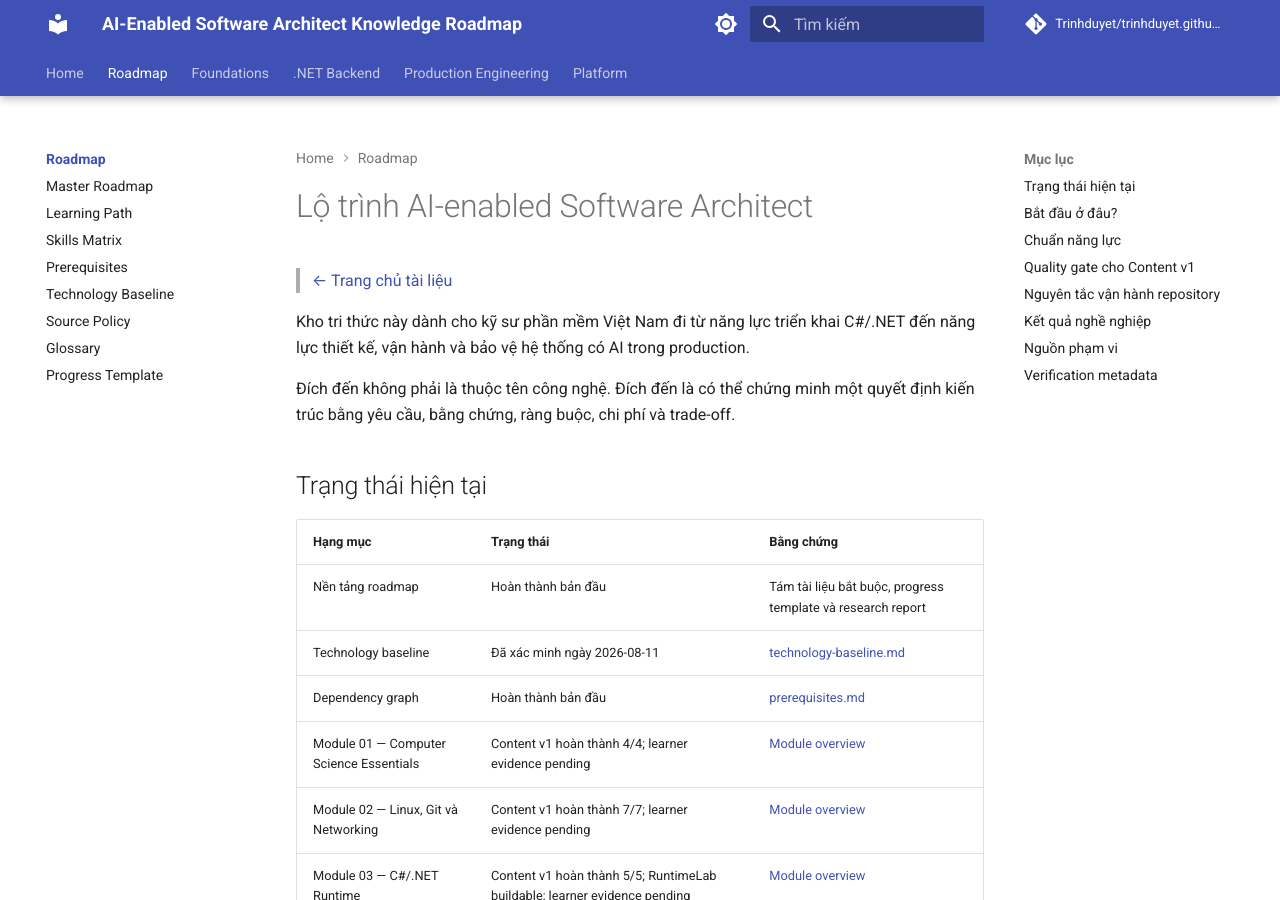
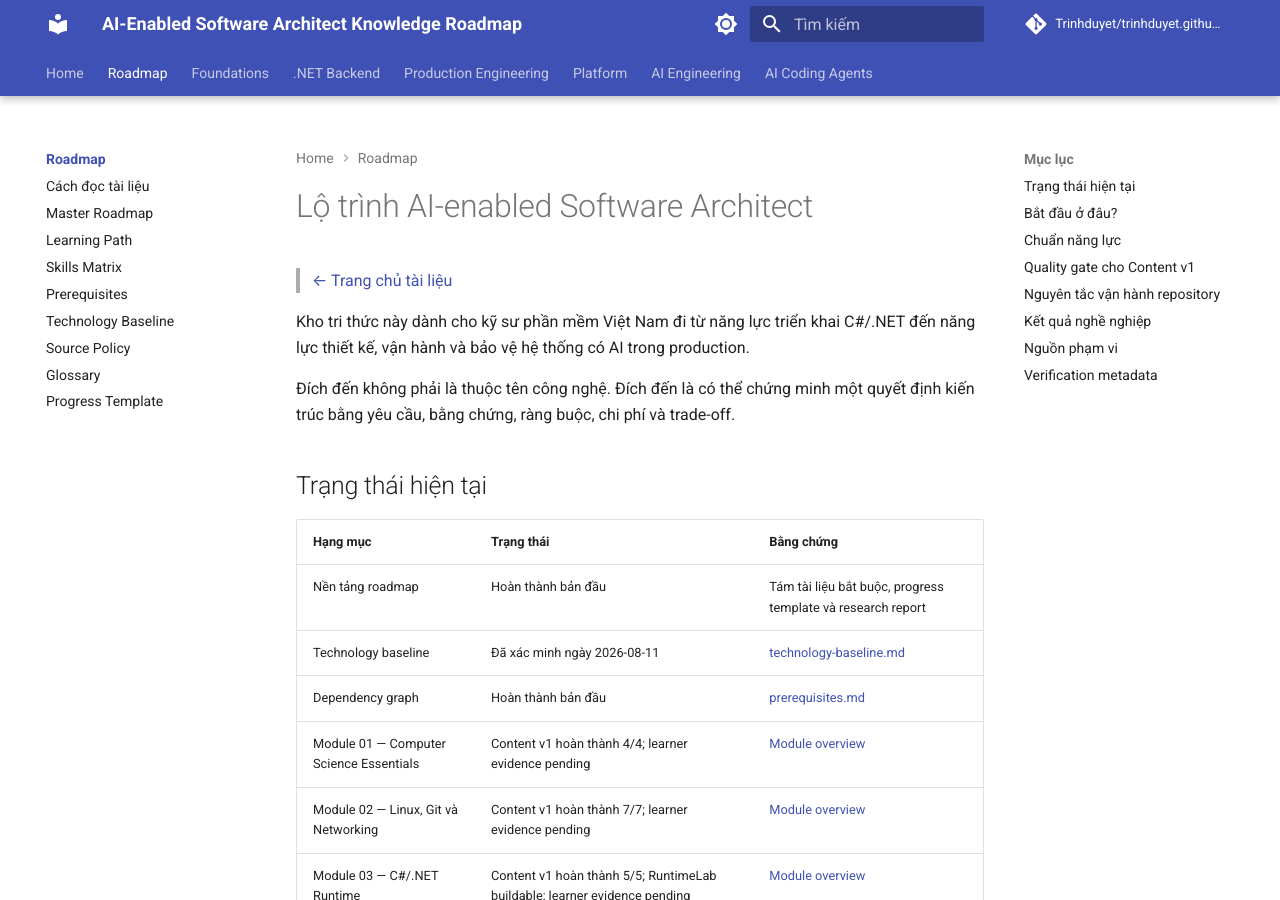
Before and after one commit to Trinhduyet/trinhduyet.github.io, an MkDocs documentation site: the page built from docs/00-roadmap/README.md, in a window 1280 px wide and 900 px high. Built offline with MkDocs 1.6.1 and Material for MkDocs 9.7.7, drawn with Linux system fonts in a browser that asks for light colours; comment, search, counter and statistics services are not loaded; some of the changed lines change nothing that is shown.

Commit message:
docs: surface AI Engineering and Coding Agents in navigation

```diff
--- a/mkdocs.yml
+++ b/mkdocs.yml
@@ -84,6 +84,7 @@ nav:
   - Home: index.md
   - Roadmap:
       - 00-roadmap/README.md
+      - Cách đọc tài liệu: 00-roadmap/how-to-read.md
       - Master Roadmap: 00-roadmap/master-roadmap.md
       - Learning Path: 00-roadmap/learning-path.md
       - Skills Matrix: 00-roadmap/skills-matrix.md
@@ -179,3 +180,11 @@ nav:
           - Architecture & Reconciliation: 15-kubernetes/cluster-architecture-and-reconciliation.md
           - Workloads, Network & Storage: 15-kubernetes/workloads-networking-and-storage.md
           - Security & Observability: 15-kubernetes/kubernetes-security-observability-and-operations.md
+  - AI Engineering:
+      - AI Engineering Overview: 19-ai-engineering/README.md
+      - Structured Output & Tool Calling: 19-ai-engineering/structured-output-and-tool-calling.md
+      - RAG, Evaluation & Observability: 19-ai-engineering/rag-evaluation-and-observability.md
+  - AI Coding Agents:
+      - AI Coding Agents Overview: 21-ai-coding-agents/README.md
+      - Context, Instructions & MCP: 21-ai-coding-agents/repository-context-mcp-and-instructions.md
+      - Safe Agentic Coding Workflow: 21-ai-coding-agents/safe-agentic-coding-workflow.md
```
